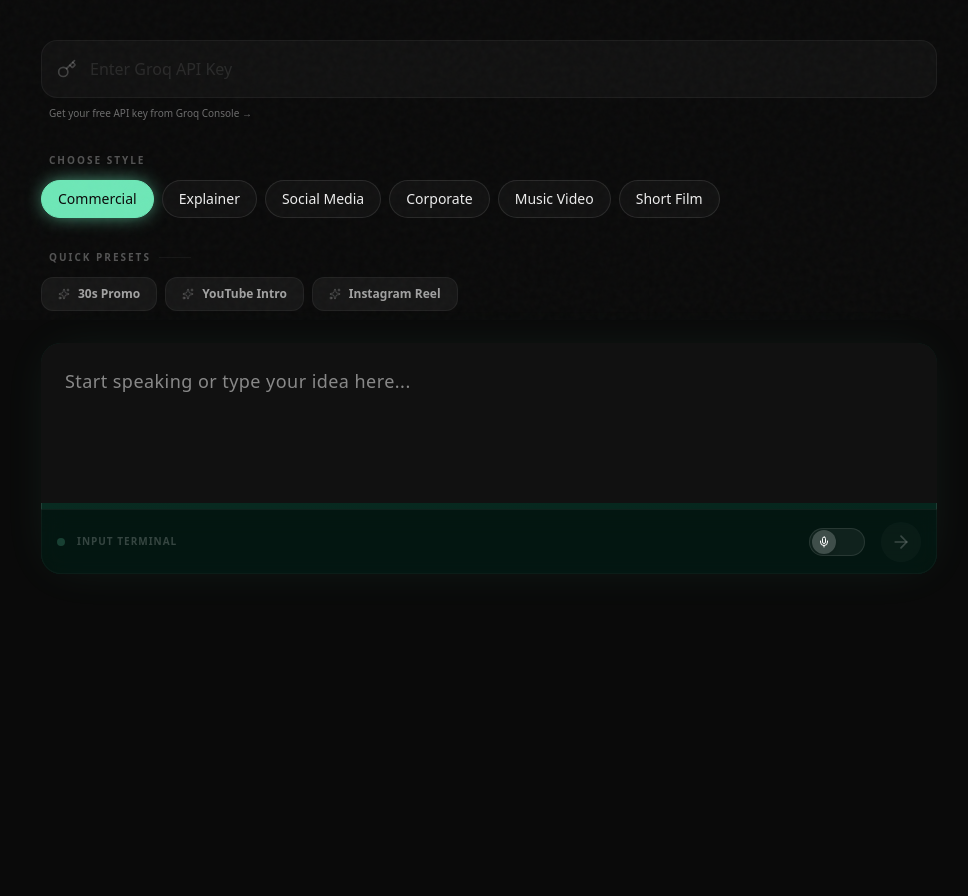
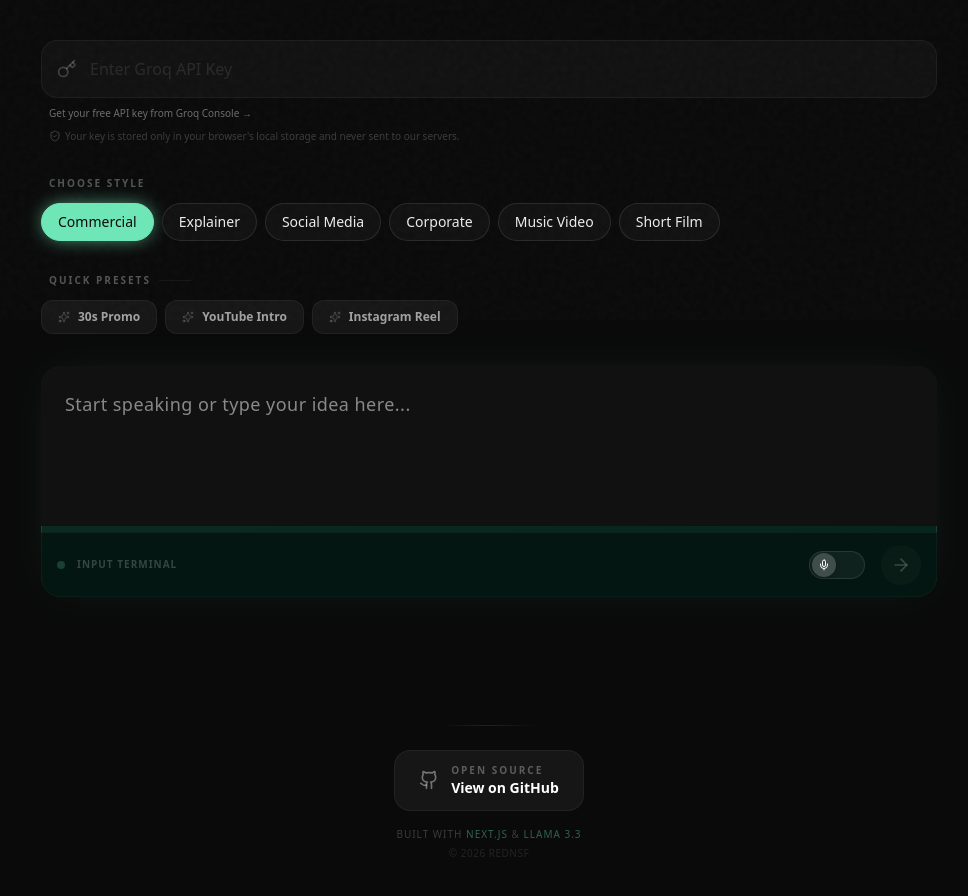
Before and after one commit to redNSF/project-lilliane, a Next.js app: page / in a window 1280 px wide. Shown: the part 480-1376 px from the top of the page, without its empty margins (151-1119 px from the left). Before the commit the page ends 1102 px from the top, so only its background shows below. Built offline with nearby package versions, Linux system fonts and the light colour scheme.

Commit message:
feat: implement database connection diagnostic route, main application dashboard, and supporting UI components

```diff
--- a/app/api/db-test/route.ts
+++ b/app/api/db-test/route.ts
@@ -3,7 +3,14 @@ import { NextResponse } from 'next/server';
 
 export const dynamic = 'force-dynamic';
 
-export async function GET() {
+export async function GET(request: Request) {
+  const authHeader = request.headers.get('authorization');
+  const expectedToken = process.env.DB_TEST_SECRET;
+
+  if (!expectedToken || authHeader !== `Bearer ${expectedToken}`) {
+    return NextResponse.json({ error: 'Unauthorized' }, { status: 401 });
+  }
+
   try {
     const url = process.env.DATABASE_URL || process.env.POSTGRES_URL;
     const hasUrl = !!url;
--- a/app/page.tsx
+++ b/app/page.tsx
@@ -2,7 +2,7 @@
 
 import { useState, useEffect, useRef } from 'react';
 import { motion, AnimatePresence } from 'framer-motion';
-import { Sparkles, Key, Send, History, Trash2, Cpu } from 'lucide-react';
+import { Sparkles, Key, Send, History, Trash2, Cpu, ShieldCheck } from 'lucide-react';
 import StylePicker from '@/components/StylePicker';
 import ResultsView from '@/components/ResultsView';
 import SkeletonCard from '@/components/SkeletonCard';
@@ -10,6 +10,7 @@ import Toast from '@/components/Toast';
 import AnimatedBackground from '@/components/AnimatedBackground';
 import PremiumVoiceInput from '@/components/PremiumVoiceInput';
 import TextReveal from '@/components/TextReveal';
+import Footer from '@/components/Footer';
 import { Brief, StyleType } from '@/lib/types';
 
 const PRESETS: { id: string; label: string; script: string; style: StyleType }[] = [
@@ -119,6 +120,8 @@ export default function Home() {
 
   if (result) {
     return (
+      <main className="min-h-screen relative overflow-hidden">
+        <AnimatedBackground />
         <ResultsView
           brief={result}
           onBack={() => setResult(null)}
@@ -129,6 +132,8 @@ export default function Home() {
           }}
           apiKey={apiKey}
         />
+        <Footer />
+      </main>
     );
   }
 
@@ -207,6 +212,10 @@ export default function Home() {
             >
               Get your free API key from Groq Console →
             </a>
+            <p className="text-[10px] text-white/20 ml-2 flex items-center gap-1">
+              <ShieldCheck className="w-3 h-3" />
+              Your key is stored only in your browser&apos;s local storage and never sent to our servers.
+            </p>
           </div>
 
           {/* Style Picker */}
@@ -304,6 +313,8 @@ export default function Home() {
         )}
       </div>
 
+      <Footer />
+
       <Toast
         message={error || ''}
         isVisible={!!error}
--- a/app/s/[id]/page.tsx
+++ b/app/s/[id]/page.tsx
@@ -5,6 +5,7 @@ import { useRouter } from 'next/navigation';
 import { Brief } from '@/lib/types';
 import ResultsView from '@/components/ResultsView';
 import AnimatedBackground from '@/components/AnimatedBackground';
+import Footer from '@/components/Footer';
 import { Lock, Sparkles, ArrowLeft, ShieldCheck, Loader2, AlertCircle } from 'lucide-react';
 import { motion, AnimatePresence } from 'framer-motion';
 
@@ -78,13 +79,16 @@ export default function SharePage({ params }: SharePageProps) {
         <AnimatedBackground />
         <Loader2 className="w-8 h-8 text-[#6EE7B7] animate-spin" />
         <p className="text-white/40 text-sm font-medium animate-pulse">Fetching brief...</p>
+        <div className="absolute bottom-0 left-0 w-full">
+          <Footer />
+        </div>
       </main>
     );
   }
 
   if (error && !metadata) {
     return (
-      <main className="min-h-screen pt-24 pb-12 px-6 relative flex items-center justify-center">
+      <main className="min-h-screen pt-24 pb-12 px-6 relative flex flex-col items-center justify-center">
         <AnimatedBackground />
         <div className="glass-card p-12 text-center max-w-md w-full relative z-10 border-red-500/20">
           <AlertCircle className="w-12 h-12 text-red-400 mx-auto mb-6" />
@@ -97,6 +101,7 @@ export default function SharePage({ params }: SharePageProps) {
              Back to Safety
           </button>
         </div>
+        <Footer />
       </main>
     );
   }
@@ -162,7 +167,7 @@ export default function SharePage({ params }: SharePageProps) {
                 </button>
               </form>
             </motion.div>
-          ) : brief ? (
+             ) : brief ? (
             <motion.div
               key="results"
               initial={{ opacity: 0 }}
@@ -198,6 +203,8 @@ export default function SharePage({ params }: SharePageProps) {
           ) : null}
         </AnimatePresence>
       </div>
+
+      <Footer />
     </main>
   );
 }
--- a/app/share/page.tsx
+++ b/app/share/page.tsx
@@ -6,6 +6,7 @@ import LZString from 'lz-string';
 import { Brief } from '@/lib/types';
 import ResultsView from '@/components/ResultsView';
 import AnimatedBackground from '@/components/AnimatedBackground';
+import Footer from '@/components/Footer';
 import { Sparkles, ArrowLeft } from 'lucide-react';
 import { motion } from 'framer-motion';
 
@@ -91,6 +92,8 @@ function ShareContent() {
           </div>
         )}
       </div>
+
+      <Footer />
     </main>
   );
 }
--- /dev/null
+++ b/components/Footer.tsx
@@ -0,0 +1,41 @@
+'use client';
+
+import { motion } from 'framer-motion';
+import { Github } from 'lucide-react';
+
+export default function Footer() {
+  return (
+    <motion.footer
+      initial={{ opacity: 0 }}
+      animate={{ opacity: 1 }}
+      transition={{ delay: 0.8 }}
+      className="mt-32 pb-12 flex flex-col items-center gap-6 relative z-10"
+    >
+      <div className="h-[1px] w-24 bg-gradient-to-r from-transparent via-white/10 to-transparent" />
+
+      <div className="flex flex-col items-center gap-4">
+        <a
+          href="https://github.com/redNSF/project-lilliane"
+          target="_blank"
+          rel="noopener noreferrer"
+          className="group flex items-center gap-3 px-6 py-3 rounded-2xl bg-white/5 border border-white/5 hover:border-[#6EE7B7]/30 hover:bg-[#6EE7B7]/5 transition-all duration-300"
+        >
+          <Github className="w-5 h-5 text-white/40 group-hover:text-[#6EE7B7] transition-colors" />
+          <div className="flex flex-col items-start">
+            <span className="text-[10px] font-bold text-white/30 uppercase tracking-[0.2em] group-hover:text-[#6EE7B7]/60 transition-colors">Open Source</span>
+            <span className="text-sm font-bold text-white group-hover:text-white transition-colors">View on GitHub</span>
+          </div>
+        </a>
+
+        <div className="flex flex-col items-center gap-1">
+          <p className="text-[10px] text-white/20 font-medium uppercase tracking-[0.1em]">
+            Built with <span className="text-[#6EE7B7]/40">Next.js</span> & <span className="text-[#6EE7B7]/40">Llama 3.3</span>
+          </p>
+          <p className="text-[10px] text-white/10 font-medium uppercase tracking-[0.05em]">
+            &copy; {new Date().getFullYear()} redNSF
+          </p>
+        </div>
+      </div>
+    </motion.footer>
+  );
+}
```
Lines whose indentation alone changed are shown as unchanged.
